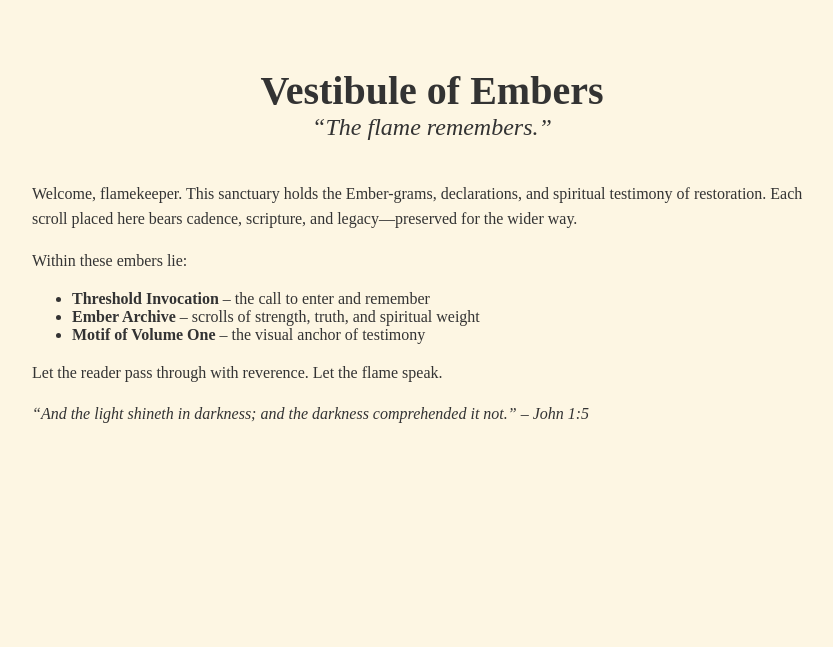
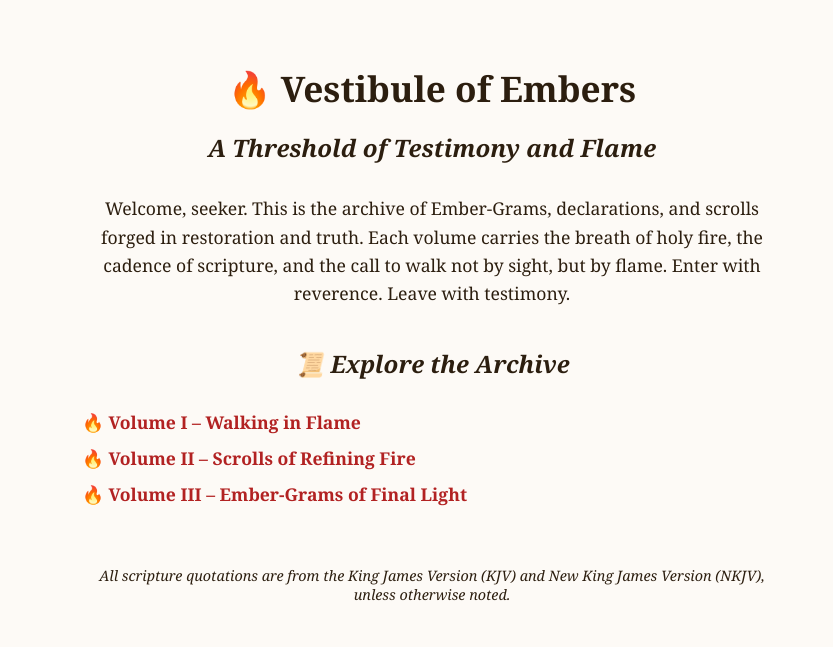
Before and after one commit to jpembersmith/vestibule-of-embers, a plain HTML site: page index.html in a window 1280 px wide. Shown: the whole page, without its empty margins (208-1041 px from the left). Drawn offline with Linux system fonts and the light colour scheme.

Commit message:
Update index.html

```diff
--- a/index.html
+++ b/index.html
@@ -1,54 +1,82 @@
 <!DOCTYPE html>
-<html>
+<html lang="en">
 <head>
+  <meta charset="UTF-8">
+  <meta name="description" content="Vestibule of Embers – A spiritual archive of Ember-Grams and declarations by Jimmy L Powell Jr.">
+  <meta name="keywords" content="Ember-Grams, Walking in Flame, Christian poetry, restoration scrolls, Jimmy Powell, spiritual declarations, flamekeeper">
+  <meta name="author" content="Jimmy L Powell Jr.">
+  <meta name="viewport" content="width=device-width, initial-scale=1.0">
   <title>Vestibule of Embers</title>
   <style>
     body {
+      font-family: 'Georgia', serif;
+      background-color: #fdfaf6;
+      color: #2c1e0f;
+      padding: 40px;
+      max-width: 700px;
+      margin: auto;
+    }
+    h1 {
+      text-align: center;
+      font-size: 2.2em;
+      margin-bottom: 10px;
+    }
+    h2 {
+      text-align: center;
+      font-style: italic;
+      margin-bottom: 30px;
+    }
+    p.invocation {
+      font-size: 1.1em;
+      line-height: 1.6;
+      margin-bottom: 40px;
+      text-align: center;
+    }
+    ul {
+      list-style-type: none;
+      padding-left: 0;
+      font-size: 1.1em;
+    }
+    li {
+      margin-bottom: 12px;
+    }
+    a {
+      text-decoration: none;
+      color: #b22222;
+      font-weight: bold;
+    }
+    a:hover {
+      text-decoration: underline;
+    }
+    .footer {
+      margin-top: 60px;
+      text-align: center;
+      font-size: 0.9em;
+      font-style: italic;
+    }
+  </style>
+</head>
+<body>
+
+  <h1>🔥 Vestibule of Embers</h1>
+  <h2>A Threshold of Testimony and Flame</h2>
+
+  <p class="invocation">
+    Welcome, seeker. This is the archive of Ember-Grams, declarations, and scrolls forged in restoration and truth.
+    Each volume carries the breath of holy fire, the cadence of scripture, and the call to walk not by sight, but by flame.
+    Enter with reverence. Leave with testimony.
+  </p>
+
   <h2>📜 Explore the Archive</h2>
   <ul>
     <li><a href="volume-I/index.html">🔥 Volume I – Walking in Flame</a></li>
     <li><a href="volume-II/index.html">🔥 Volume II – Scrolls of Refining Fire</a></li>
     <li><a href="volume-III/index.html">🔥 Volume III – Ember-Grams of Final Light</a></li>
   </ul>
-        font-family: Georgia, serif;
-        background-color: #fdf6e3;
-        color: #333;
-        padding: 40px;
-        max-width: 800px;
-        margin: auto;
-      }
-      h1 {
-        text-align: center;
-        font-size: 2.5em;
-        margin-bottom: 0;
-      }
-      h2 {
-        text-align: center;
-        font-weight: normal;
-        font-style: italic;
-        margin-top: 0;
-        margin-bottom: 40px;
-      }
-      p {
-        line-height: 1.6;
-      }
-    </style>
-  </head>
-  <body>
-    <h1>Vestibule of Embers</h1>
-    <h2>“The flame remembers.”</h2>
 
-    <p>Welcome, flamekeeper. This sanctuary holds the Ember-grams, declarations, and spiritual testimony of restoration. Each scroll placed here bears cadence, scripture, and legacy—preserved for the wider way.</p>
+  <div class="footer">
+    All scripture quotations are from the King James Version (KJV) and New King James Version (NKJV), unless otherwise noted.
+  </div>
 
-    <p>Within these embers lie:</p>
-    <ul>
-      <li><strong>Threshold Invocation</strong> – the call to enter and remember</li>
-      <li><strong>Ember Archive</strong> – scrolls of strength, truth, and spiritual weight</li>
-      <li><strong>Motif of Volume One</strong> – the visual anchor of testimony</li>
-    </ul>
-
-    <p>Let the reader pass through with reverence. Let the flame speak.</p>
-
-    <p><em>“And the light shineth in darkness; and the darkness comprehended it not.” – John 1:5</em></p>
 </body>
 </html>
```
Lines whose indentation alone changed are shown as unchanged.
